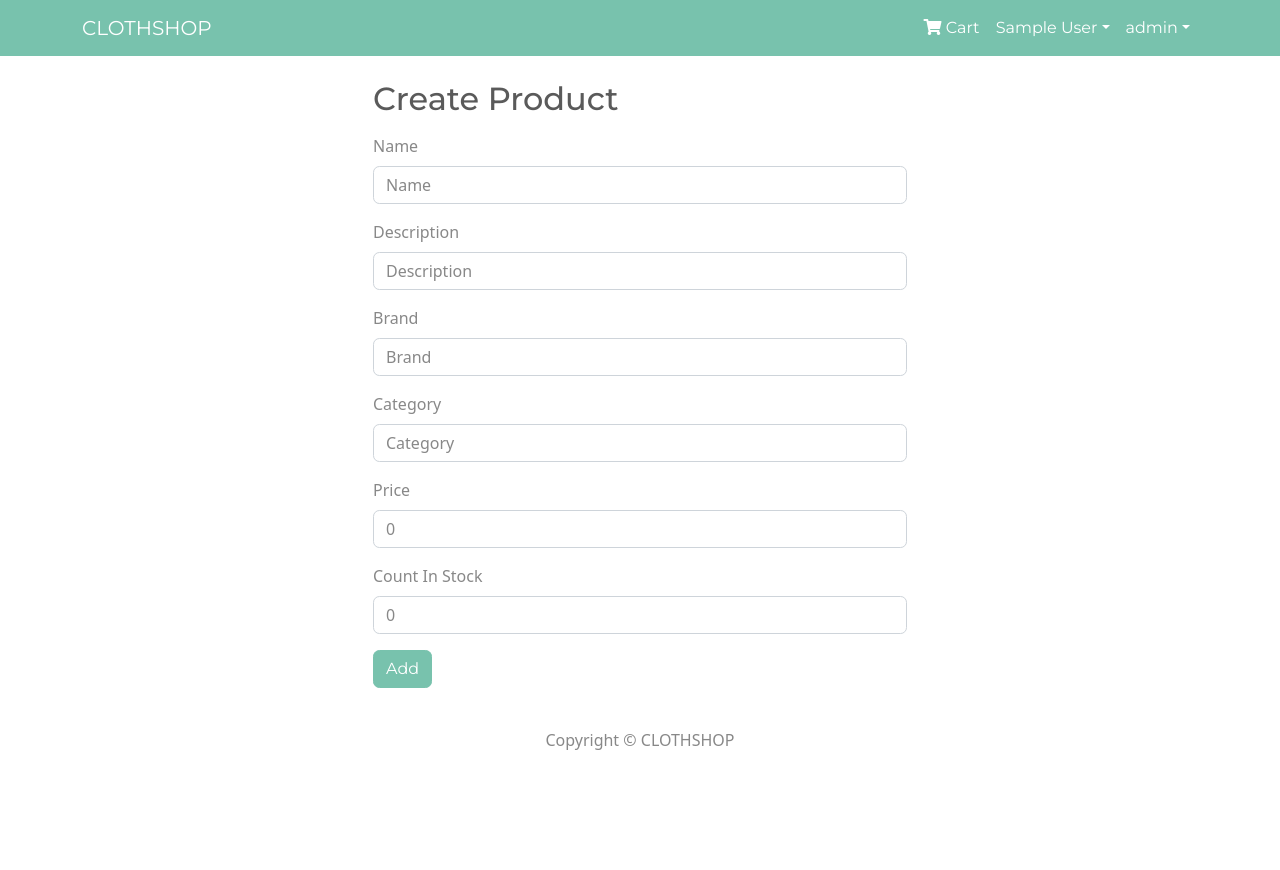
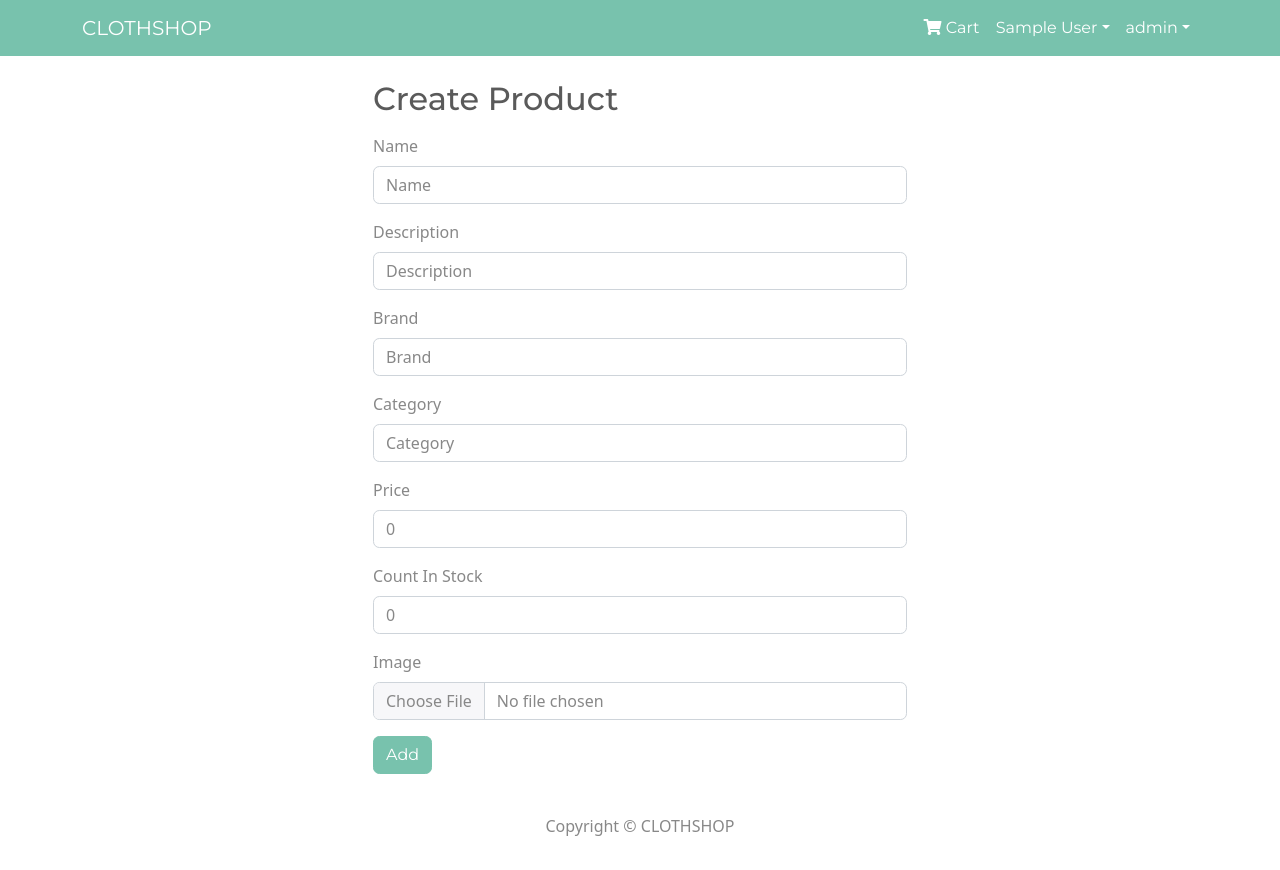
Before and after one commit to saidMounaim/cloth-shop, a React (Create React App) app in the folder frontend/: page /admin/products/create in a window 1280 px wide. Before the commit the page ends 800 px from the top, so only its background shows below. Built offline with nearby package versions, Linux system fonts and the light colour scheme; sample sign-in values are in the browser's storage.

Commit message:
Frontend Image Upload

```diff
--- a/frontend/src/screens/CreateProductScreen.js
+++ b/frontend/src/screens/CreateProductScreen.js
@@ -6,6 +6,7 @@ import Message from "../components/Message";
 import Loading from "../components/Loading";
 import FormContainer from "../components/FormContainer";
 import { createProduct } from "../redux/actions/productActions";
+import axios from "axios";
 
 const CreateProductScreen = () => {
   const dispatch = useDispatch();
@@ -16,6 +17,8 @@ const CreateProductScreen = () => {
   const [category, setCategory] = useState("");
   const [price, setPrice] = useState(0);
   const [countInStock, setCountInStock] = useState(0);
+  const [image, setImage] = useState("");
+  const [uploading, setUploading] = useState(false);
 
   const { loading, success, error } = useSelector(
     (state) => state.productCreate
@@ -30,8 +33,41 @@ const CreateProductScreen = () => {
   const handleSubmit = (e) => {
     e.preventDefault();
     dispatch(
-      createProduct({ name, description, brand, category, price, countInStock })
+      createProduct({
+        name,
+        description,
+        brand,
+        category,
+        price,
+        countInStock,
+        image,
+      })
     );
+  };
+
+  const uploadFileHandler = async (e) => {
+    const file = e.target.files[0];
+
+    const formData = new FormData();
+
+    formData.append("image", file);
+
+    setUploading(true);
+
+    try {
+      const config = {
+        headers: {
+          "Content-type": "multipart/form-data",
+        },
+      };
+
+      const { data } = await axios.post("/api/upload", formData, config);
+      setImage(data);
+      setUploading(false);
+    } catch (error) {
+      console.log(error.message);
+      setUploading(false);
+    }
   };
 
   return (
@@ -93,6 +129,16 @@ const CreateProductScreen = () => {
             onChange={(e) => setCountInStock(e.target.value)}
           ></Form.Control>
         </Form.Group>
+        <Form.Group controlId="image" className="mt-3">
+          <Form.Label>Image</Form.Label>
+          <Form.Control
+            type="file"
+            label="Choose file"
+            onChange={uploadFileHandler}
+          ></Form.Control>
+          {uploading && <Loading />}
+        </Form.Group>
+
         <Button className="mt-3" type="submit" variant="primary">
           {loading ? <Loading /> : `Add`}
         </Button>
```
Also changed, not shown: 2 other files (tests, documents, lock files or other folders).
